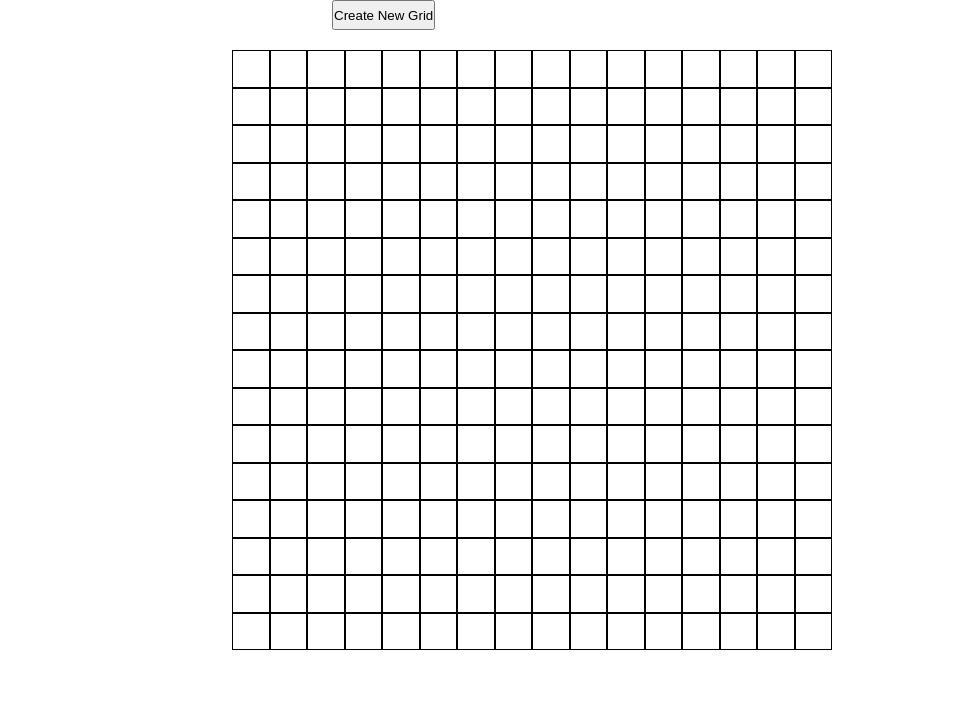
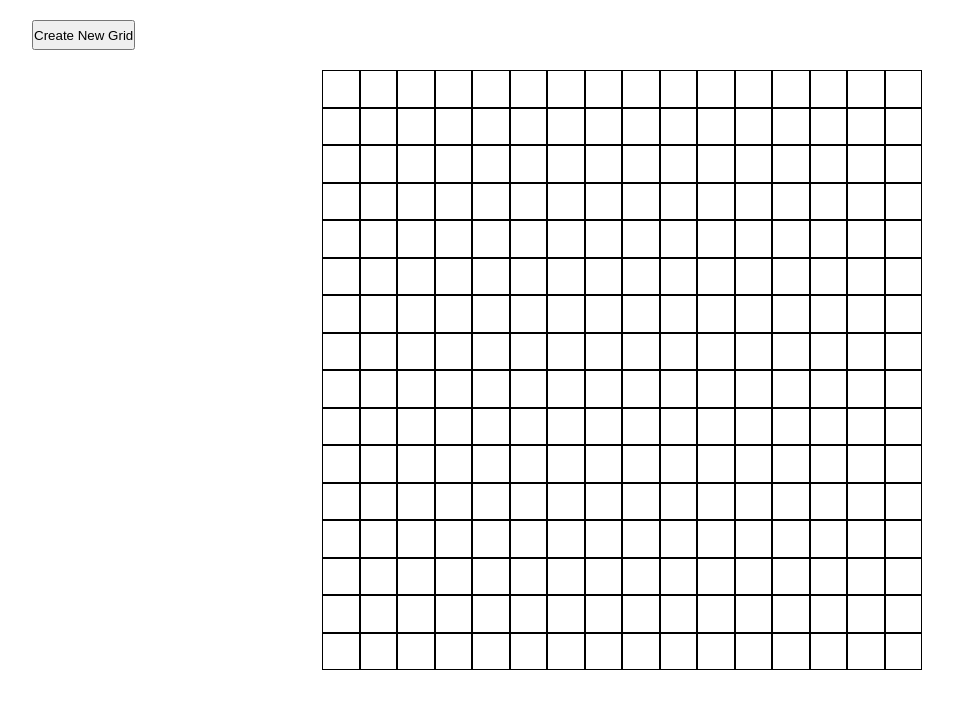
Before and after one commit to kashifnizamani/Etch-a-Sketch, a plain HTML site: page index.html in a window 1280 px wide. Shown: the whole page, without its empty margins (18-971 px from the left). Drawn offline with Linux system fonts and the light colour scheme.

Commit message:
complete

```diff
--- a/index.html
+++ b/index.html
@@ -8,6 +8,7 @@
     <script src="script.js" defer></script>
 </head>
 <body>
+    <button class="button">Create New Grid</button>
     <div class="container">
 
     </div>
--- a/script.js
+++ b/script.js
@@ -1,8 +1,5 @@
 
-const createBtn = document.createElement("button");
-createBtn.textContent = "Create New Grid";
-const body = document.querySelector(".container");
-body.appendChild(createBtn);
+const createBtn = document.querySelector(".button");
 
 
 function createGrid(numberPerRow) {
@@ -45,9 +42,6 @@ square.forEach(square => {
      return randomcolor;
   }
 
-
-
-
 createBtn.addEventListener("click", ()=> {
 
  let size = prompt("provide the grid size between 1 and 100");
--- a/style.css
+++ b/style.css
@@ -7,19 +7,18 @@
 .container{
     display: flex;
     flex-wrap: wrap;
-    margin-left: 250px;
-   margin-top: 50px;
-   margin-bottom: 50px;
-   width: 600px;
-   height: 600px;
+   justify-content: center;
+   align-items: center;
+   margin-top: 20px;
+   margin-bottom: 20px;
 
 
 }
 
 button{
-position: absolute;
-margin-top: -50px;
-margin-left: 100px;
+
+margin-top: 20px;
+margin-left: 50px;
 height: 30px;
 text-align: center;
 
```
